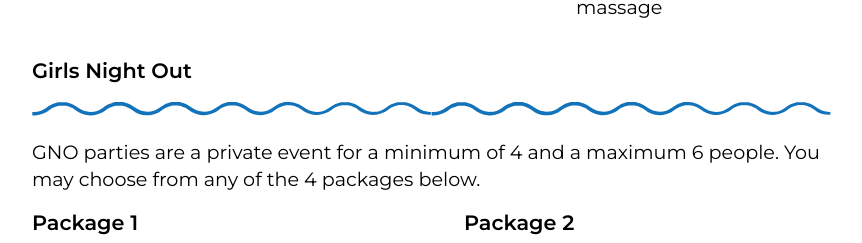
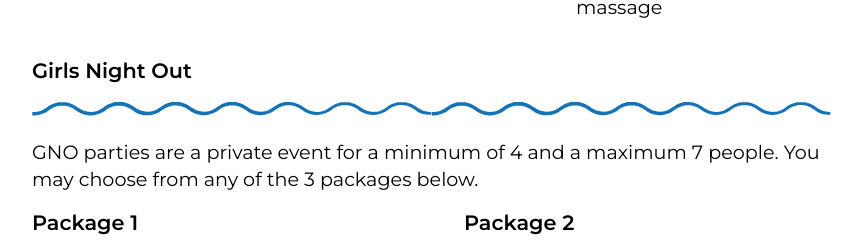
Before and after one commit to gabester78/Get-Salty-Studio, a React (Create React App) app in the folder gs-studio/: page /services in a window 1280 px wide. Shown: the part 2000-2243 px from the top of the page, without its empty margins (208-1070 px from the left). Built offline with nearby package versions, Linux system fonts and the light colour scheme.

Commit message:
GNO context change.

```diff
--- a/gs-studio/src/components/services.js
+++ b/gs-studio/src/components/services.js
@@ -186,8 +186,8 @@ const Services = () => {
             alt="wavy teal line graphic"
           />
           <p className="GNO_p">
-            GNO parties are a private event for a minimum of 4 and a maximum 6
-            people. You may choose from any of the 4 packages below.
+            GNO parties are a private event for a minimum of 4 and a maximum 7
+            people. You may choose from any of the 3 packages below.
           </p>
           <div className="GNO_card_container">
             <article className="GNO_cards">
```
Also changed, not shown: 1 other file (tests, documents, lock files or other folders).
